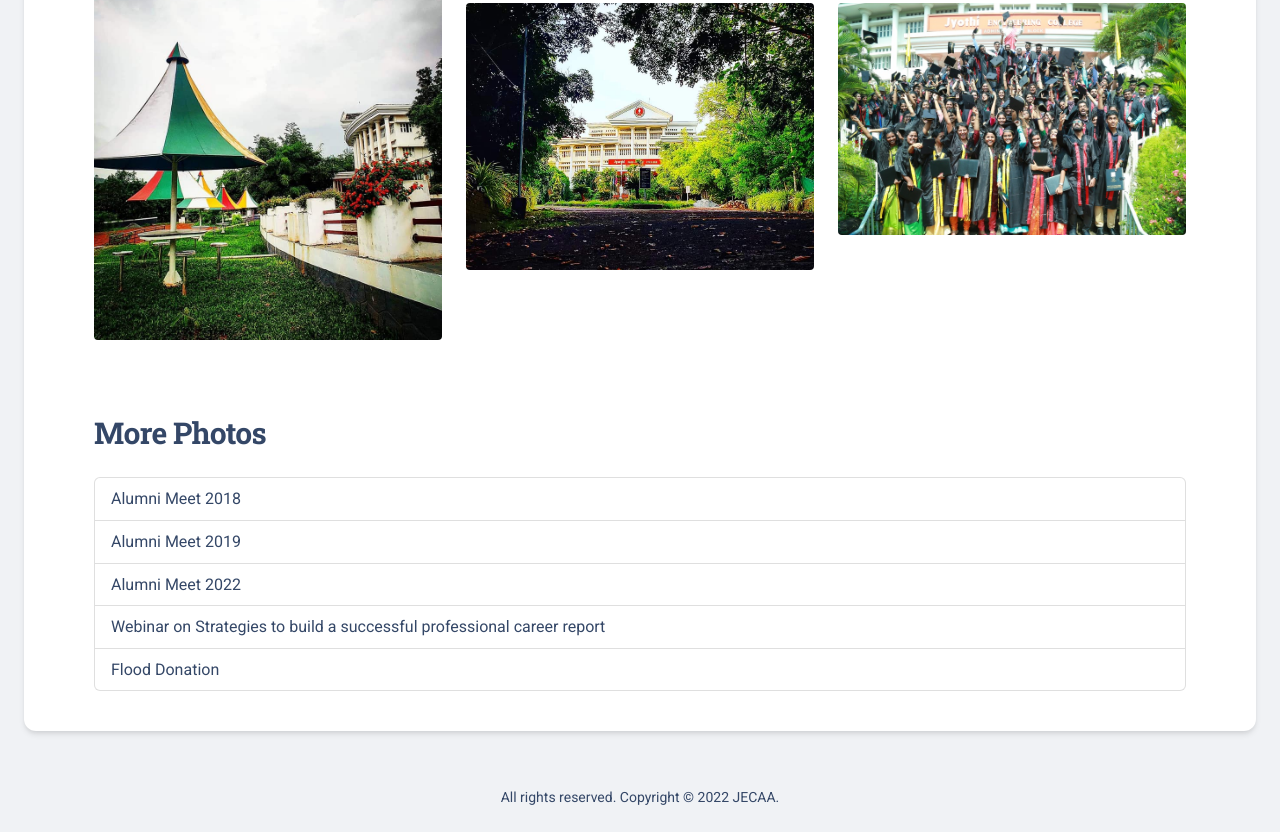
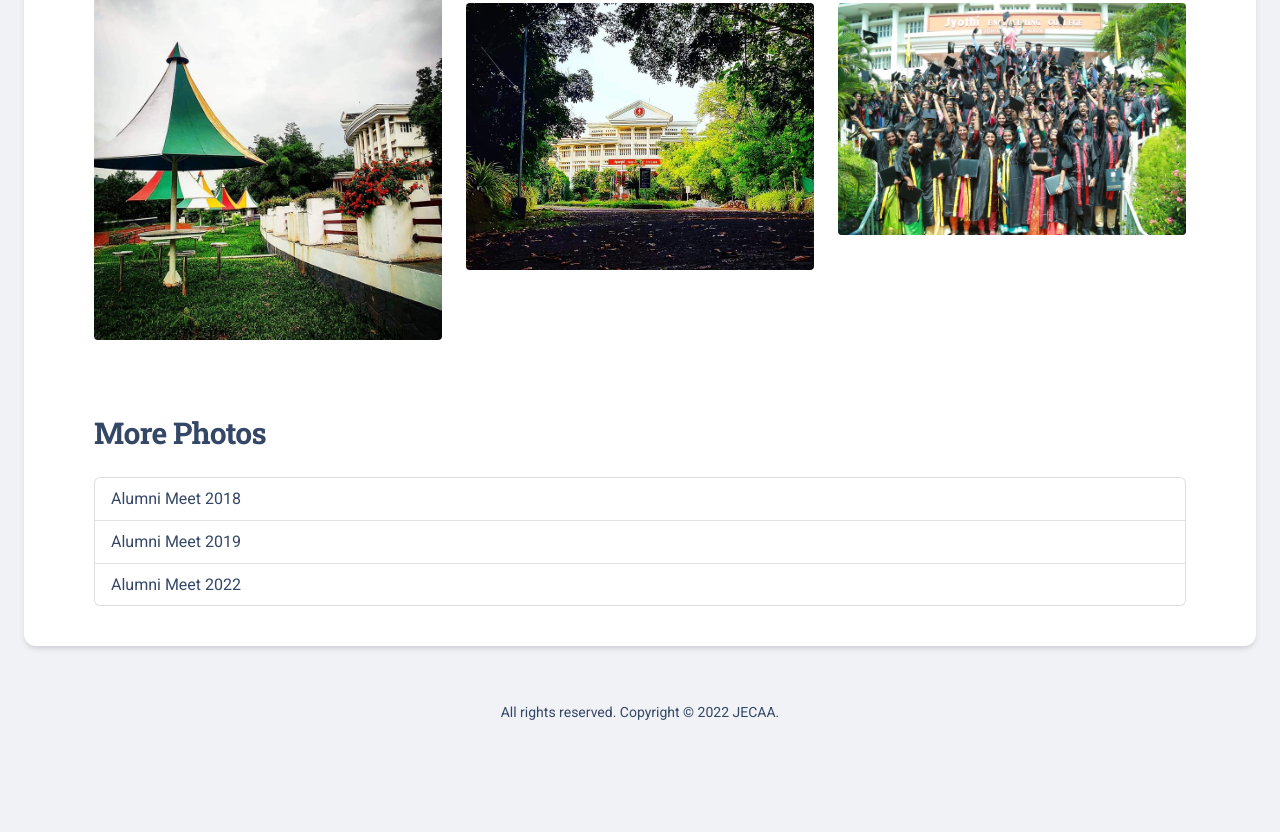
Before and after one commit to Alumni-JECC/alumni-jecc, a plain HTML site: page gallery.html in a window 1280 px wide. Shown: the part 934-1766 px from the top of the page. After the commit the page ends 1681 px from the top, so only its background shows below. Drawn offline with Linux system fonts and the light colour scheme.

Commit message:
removed webinar and flood donation links from gallery

```diff
--- a/gallery.html
+++ b/gallery.html
@@ -168,16 +168,6 @@
               Alumni Meet 2022
             </a>
           </li>
-          <li class="list-group-item list-group-item-action">
-            <a href="https://drive.google.com/drive/folders/1P1O7rqh6C0xhE0KwBdtYKVOkJbw109_U?usp=sharing">
-              Webinar on Strategies to build a successful professional career report
-            </a>
-          </li>
-          <li class="list-group-item list-group-item-action">
-            <a href="https://drive.google.com/drive/folders/1UxGk_CW6NNWZsoBIkMYhA8lxIzYdVSWr?usp=sharing">
-              Flood Donation
-            </a>
-          </li>
         </ul>
 
 
```
